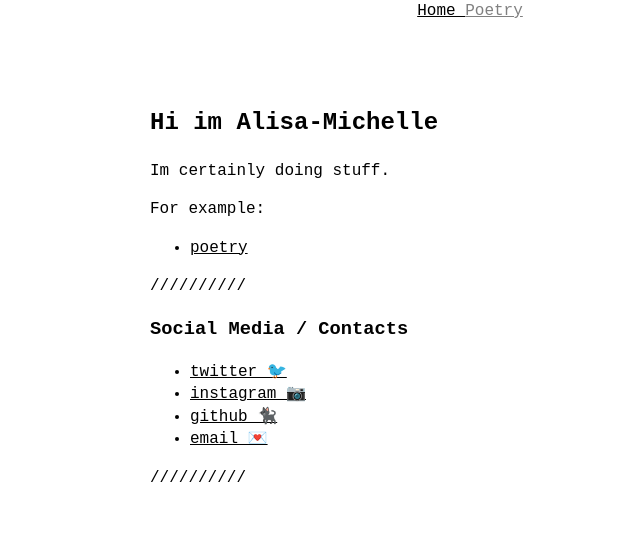
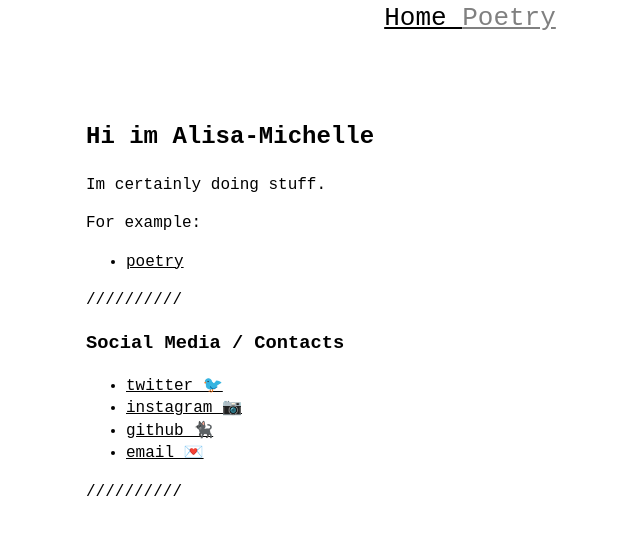
Before and after one commit to 0xA115A1/0xA115A1.github.io, a Jekyll site: the page built from index.markdown, in a window 1280 px wide. Shown: the top 535 px of the page, without its empty margins (170-810 px from the left). Built offline with Jekyll 4.4.1, drawn with Linux system fonts in a browser that asks for light colours.

Commit message:
fixing fonts to absolute values because smartphones exist

```diff
--- a/_sass/main.scss
+++ b/_sass/main.scss
@@ -29,7 +29,7 @@
   body {
     color: black;
     font-family: monospace;
-    font-size: 16px;
+    font-size: large;
     line-height: 1.4;
     margin: 0;
     min-height: 100%;
@@ -39,7 +39,7 @@
 
 .nav {
     text-align: center;
-    font-size: 50;
+    font-size: xx-large;
 
     &-a {
         @extend .nav;
@@ -66,11 +66,7 @@
   }
 
 
-.block {
-    max-width: 640px;
-    margin: 0 auto;
-    padding: 4rem 2rem;
-  }
+
 
 a{
   color: black;
@@ -82,3 +78,9 @@ a{
   transform: translate(-50%, 0);
   padding: 10px;
 }
+
+.block {
+  max-width: 60%;
+  margin: 0 auto;
+  padding: 4rem 2rem;
+}
--- /dev/null
+++ b/robots.txt
@@ -0,0 +1,5 @@
+User-agent: * Allow: /
+User-agent:
+
+User-agent: Yandex
+Disallow: /
```
